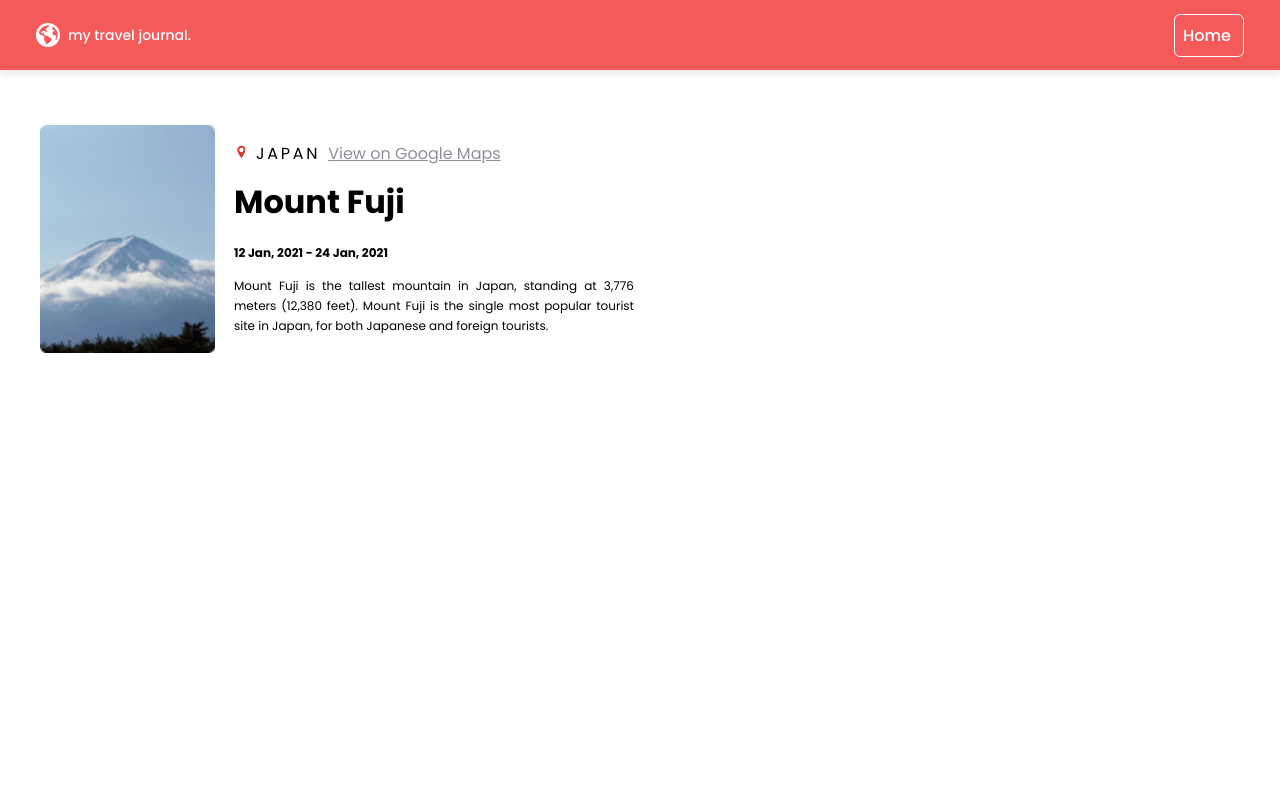
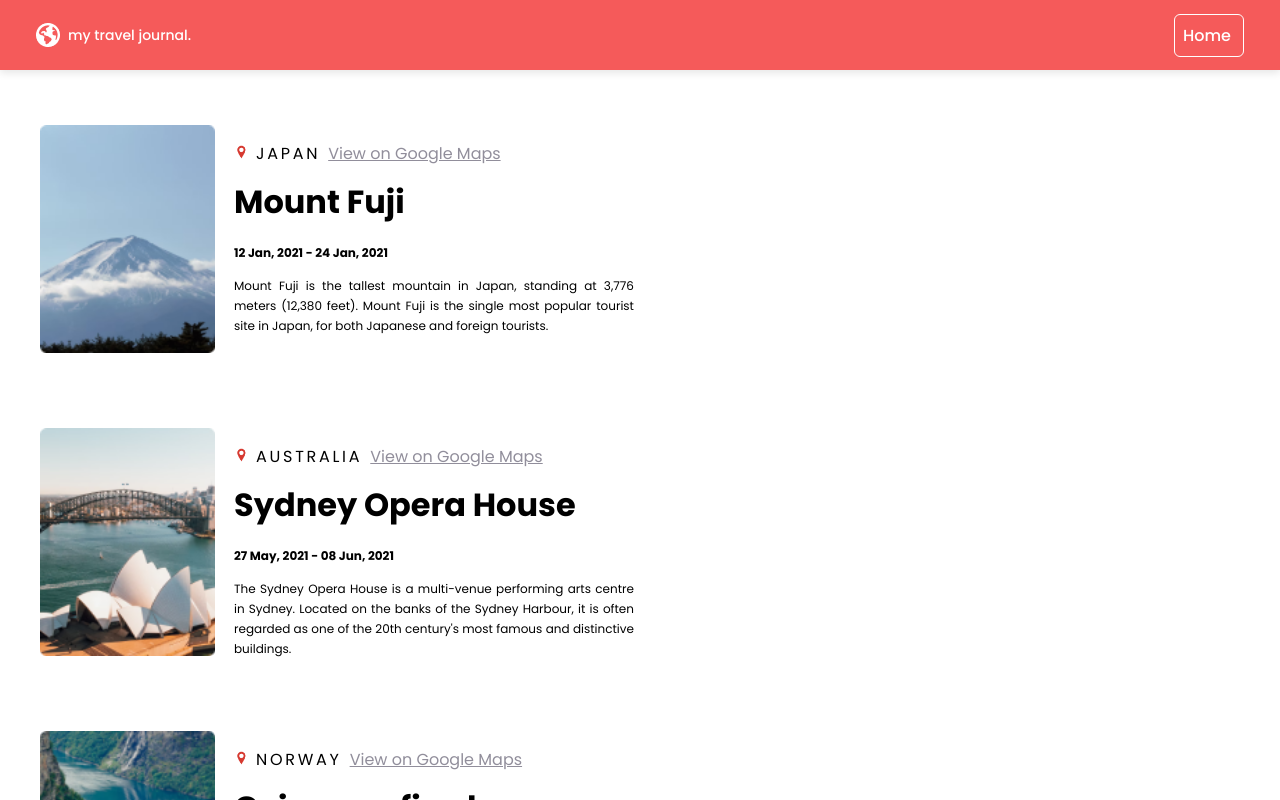
Before and after one commit to Persona743/airbnb, a React (Vite) app: page /task in a window 1280 px wide. Shown: the top 800 px of the page. Built offline with nearby package versions, Linux system fonts and the light colour scheme.

Commit message:
props added to task

```diff
--- a/dataTask.js
+++ b/dataTask.js
@@ -24,7 +24,7 @@ export default [
     {
         id: 3,
         title: 'Geirangerfjord',
-        location: 'Japan',
+        location: 'Norway',
         googleMapsUrl: 'https://goo.gl/maps/1DGM5WrWnATgkSNB8',
         startDate: '01 Oct, 2021',
         endDate: '18 Nov, 2021',
--- a/src/App.css
+++ b/src/App.css
@@ -185,6 +185,7 @@ section {
   width: 175px;
   height: 228px;
   margin-right: 19px;
+  margin-bottom: 20px;
 }
 
 .task--context {
@@ -198,6 +199,7 @@ section {
 
 .country--name {
   letter-spacing: 0.17em;
+  text-transform: uppercase;
   padding-left: 0.5rem;
 }
 
--- a/src/components/pages/task/CardTask.jsx
+++ b/src/components/pages/task/CardTask.jsx
@@ -1,10 +1,10 @@
 import React from 'react';
 
-export default function CardTask() {
+export default function CardTask(props) {
     return (
         <div className="card--task">
             <img
-                src="/assets/images/Rectangle 77.png"
+                src={`/assets/images/${props.item.imageUrl}`}
                 className="task--image"
             />
             <div className="task--context">
@@ -12,17 +12,14 @@ export default function CardTask() {
                     src="assets/images/location-pin.png"
                     className="task--location"
                 />
-                <span className="country--name">JAPAN</span>
+                <span className="country--name">{props.item.location}</span>
                 <span className="google--task">View on Google Maps</span>
-                <h1 className="task--card--title">Mount Fuji</h1>
-                <span className="task--date">12 Jan, 2021 -&nbsp;</span>
-                <span className="task--date">24 Jan, 2021</span>
-                <p className="task--paragraph">
-                    Mount Fuji is the tallest mountain in Japan, standing at
-                    3,776 meters (12,380 feet). Mount Fuji is the single most
-                    popular tourist site in Japan, for both Japanese and foreign
-                    tourists.
-                </p>
+                <h1 className="task--card--title">{props.item.title}</h1>
+                <span className="task--date">
+                    {props.item.startDate} -&nbsp;
+                </span>
+                <span className="task--date">{props.item.endDate}</span>
+                <p className="task--paragraph">{props.item.description}</p>
             </div>
         </div>
     );
--- a/src/components/pages/task/Task.jsx
+++ b/src/components/pages/task/Task.jsx
@@ -1,12 +1,16 @@
 import React from 'react';
 import NavbarTask from './NavbarTask';
 import CardTask from './CardTask';
+import dataTask from '../../../../dataTask';
 
 export default function Task() {
+    const cardsTask = dataTask.map((item) => {
+        return <CardTask key={item.id} item={item} />;
+    });
     return (
         <div>
             <NavbarTask />
-            <CardTask />
+            {cardsTask}
         </div>
     );
 }
```
